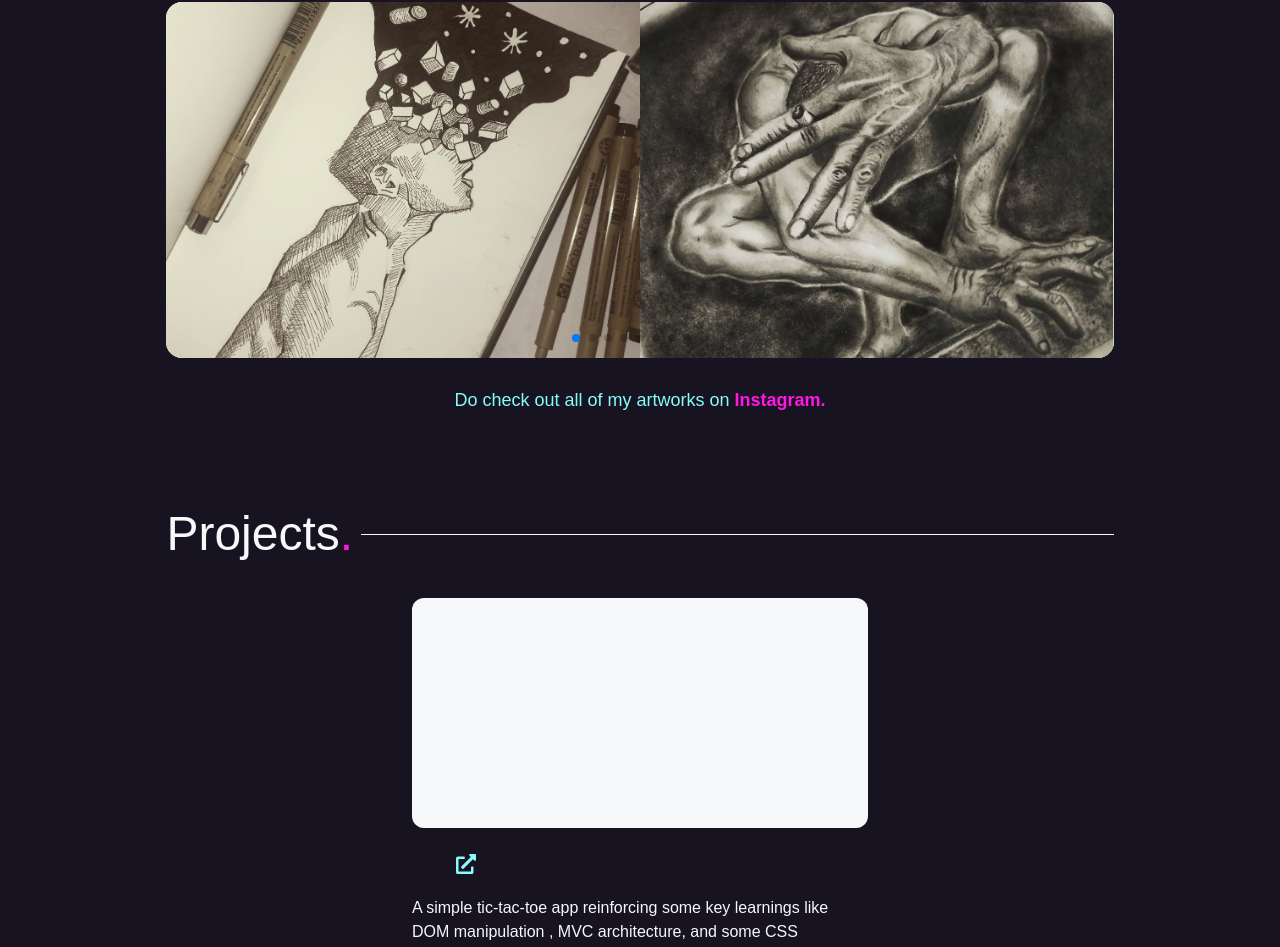
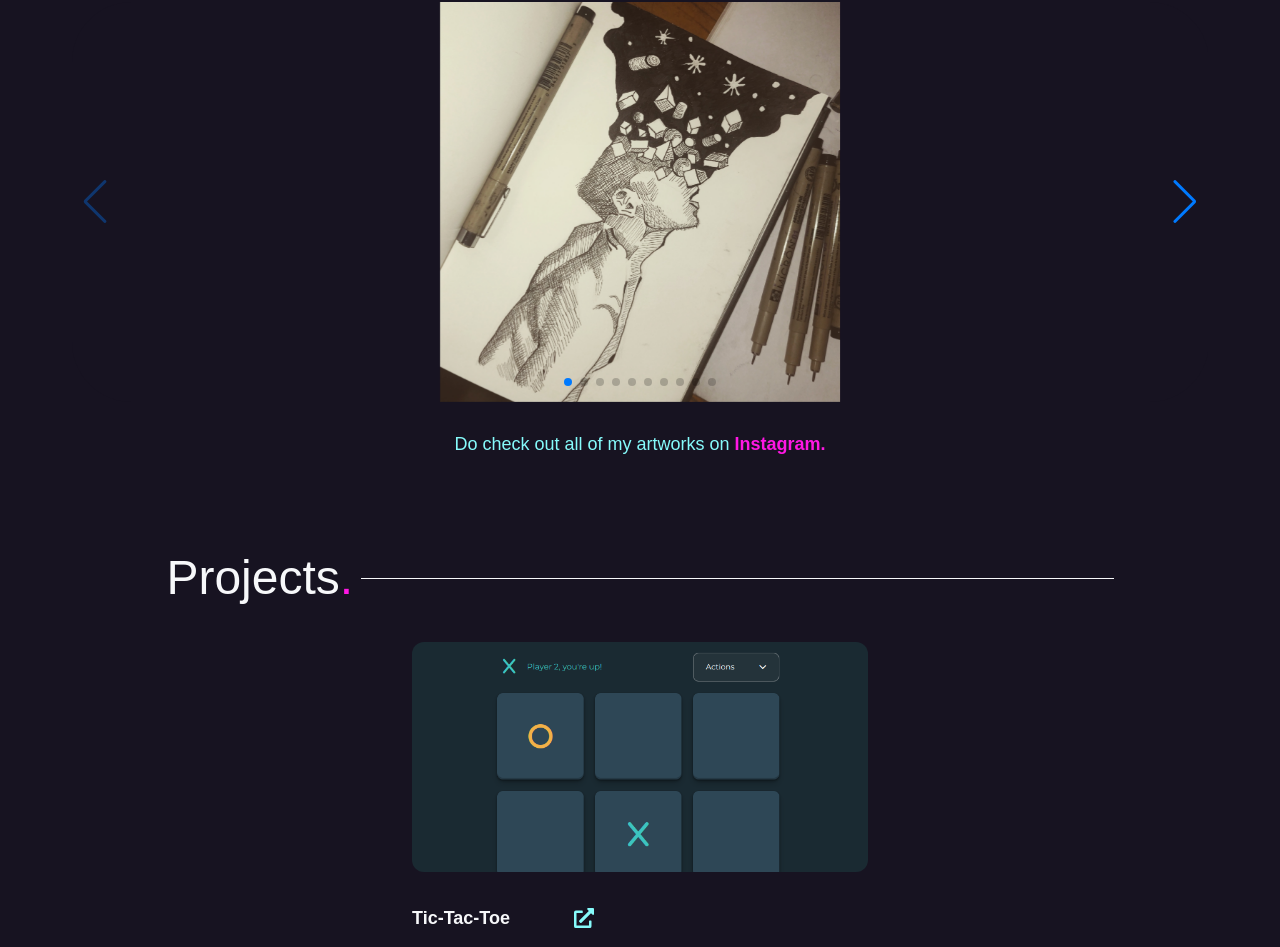
Before and after one commit to Shikhar0895/Portfolio-website-react, a React (Vite) app: page / in a window 1280 px wide. Shown: the part 1403-2350 px from the top of the page. Built offline with nearby package versions, Linux system fonts and the light colour scheme; some icons are missing.

Commit message:
changed slider

```diff
--- a/src/Components/About.jsx
+++ b/src/Components/About.jsx
@@ -70,7 +70,7 @@ const About = () => {
         </p>
         <motion.section
           ref={ref}
-          className={`w-full`}
+          className="w-[120%] h-[400px] bg-black flex justify-center items-center"
           data-section-id="About"
           initial={{ opacity: 0, y: 100 }}
           // animate={{ opacity: 1, y: 0 }}
--- a/src/Components/ProjectListing.jsx
+++ b/src/Components/ProjectListing.jsx
@@ -12,8 +12,9 @@ import { useInView } from "react-intersection-observer";
 import { useActiveSectionContext } from "../context/Activesectioncontext";
 import useInViewHook from "../utils/InViewHook";
 import { ProjectDetails } from "../constants";
+import { t3 } from "../assets";
 
-const ProjectCard = ({ image, gitLink, extLink, desc, techUsed }) => {
+const ProjectCard = ({ image, gitLink, extLink, desc, techUsed, name }) => {
   const ref = useRef(null);
 
   const { scrollYProgress } = useScroll({
@@ -34,12 +35,19 @@ const ProjectCard = ({ image, gitLink, extLink, desc, techUsed }) => {
       className={`min-w-[256px] w-[70%] lg:w-full max-w-[456px] bg-opacity-0 rounded-lg
       flex flex-wrap flex-col justify-evenly items-center`}
     >
-      <div
-        className="w-full h-[230px] bg-white rounded-xl"
-        id="imgWrapper"
-      ></div>
-      <div className=" flex flex-col gap-4 mt-5 w-full" id="Description">
+      <div className="w-full h-[230px] rounded-xl" id="imgWrapper">
+        {/* <a href={extLink} target="blank" rel="noreferrer noopener"> */}
+        <img
+          src={image}
+          alt="website_image"
+          className="w-[inherit] h-[inherit] object-cover rounded-xl hover:shadow-aqua hover:shadow-sm  transition"
+        />
+        {/* </a> */}
+      </div>
+
+      <div className=" flex flex-col gap-4 mt-[30px] w-full" id="Description">
         <div className="flex gap-5 items-center " id="cardTitlebar">
+          <h2 className="text-white font-bold text-lg">{name}</h2>
           <a
             href={gitLink}
             target="blank"
@@ -114,7 +122,6 @@ export default function ProjectListing() {
         id="ProjectCardWrapper"
       >
         {ProjectDetails.map((item) => {
-          // const {name, image, gitLink, extLink,techUsed} = item
           return <ProjectCard key={item.name} {...item} />;
         })}
         {/* <ProjectCard />
--- a/src/Components/Swiper.jsx
+++ b/src/Components/Swiper.jsx
@@ -1,29 +1,51 @@
-import React, { useRef, useState } from "react";
+import React, { useEffect, useRef, useState } from "react";
 // Import Swiper React components
 import { Swiper, SwiperSlide } from "swiper/react";
 
 // Import Swiper styles
 import "swiper/css";
-import "swiper/css/grid";
+import "swiper/css/effect-coverflow";
 import "swiper/css/pagination";
+import "swiper/css/navigation";
 
 // import './styles.css';
 
 // import required modules
-import { Grid, Pagination } from "swiper/modules";
+import {
+  EffectCoverflow,
+  Pagination,
+  Keyboard,
+  Navigation,
+} from "swiper/modules";
 import { artworks } from "../assets";
 
 export default function SwiperScroll() {
+  const [slideNum, setSlideNum] = useState(window.innerWidth > 640 ? 2 : 1);
+
+  useEffect(() => {
+    const handleslidesPerView = () => {
+      setSlideNum(window.innerWidth > 640 ? 3 : 1);
+    };
+
+    window.addEventListener("resize", handleslidesPerView);
+
+    return () => {
+      window.removeEventListener("resize", handleslidesPerView);
+    };
+  }, []);
+
+  console.log(screen);
+
   const swiperStyle = {
     background: "white",
-    height: "60vw",
-    width: "60vw",
+    width: "100%",
+    height: "100%",
     color: "black",
-    borderRadius: "16px",
-    minHeight: "248px",
+    // minHeight: "248px",
     minWidth: "100%",
-    maxHeight: "356px",
-    maxWidth: "956px",
+    // maxHeight: "356px",
+    // maxWidth: "956px",
+    backgroundColor: "rgb(23 19 33)",
   };
 
   const slideStyle = {
@@ -34,13 +56,15 @@ export default function SwiperScroll() {
     justifyContent: "center",
     alignItems: "center",
     height: "calc((100% - 30px) / 2) !important",
+    backgroundColor: "rgb(23 19 33)",
+    borderRadius: "60px",
   };
 
   const imgStyle = {
     display: "block",
     width: "100%",
     height: "100%",
-    objectFit: "cover",
+    objectFit: "scale-down",
   };
   return (
     <>
@@ -60,8 +84,8 @@ export default function SwiperScroll() {
         ))}
 
       </Swiper> */}
-      <Swiper
-        slidesPerView={2}
+      {/* <Swiper
+        slidesPerView={1}
         grid={{
           rows: 1,
         }}
@@ -71,12 +95,46 @@ export default function SwiperScroll() {
         }}
         modules={[Grid, Pagination]}
         style={swiperStyle}
+      > */}
+      <Swiper
+        effect={"coverflow"}
+        grabCursor={true}
+        centeredSlides={true}
+        slidesPerView={1}
+        keyboard={{
+          enabled: true,
+        }}
+        navigation={{
+          nextEl: ".swiper-button-next",
+          prevEl: ".swiper-button-prev",
+          clickable: true,
+        }}
+        coverflowEffect={{
+          rotate: 50,
+          stretch: 0,
+          depth: 100,
+          modifier: 1,
+          slideShadows: true,
+        }}
+        pagination={true}
+        modules={[EffectCoverflow, Pagination, Keyboard, Navigation]}
+        className="mySwiper"
+        style={swiperStyle}
       >
         {artworks.map((art, index) => (
           <SwiperSlide key={Math.random() * index} style={slideStyle}>
             <img style={imgStyle} src={art} />
           </SwiperSlide>
         ))}
+        <div className="slider-controler">
+          <div className="swiper-button-prev slider-arrow">
+            <ion-icon name="arrow-back-outline"></ion-icon>
+          </div>
+          <div className="swiper-button-next slider-arrow">
+            <ion-icon name="arrow-forward-outline"></ion-icon>
+          </div>
+          <div className="swiper-pagination"></div>
+        </div>
       </Swiper>
     </>
   );
--- a/src/assets/index.js
+++ b/src/assets/index.js
@@ -12,7 +12,7 @@ import Art07 from "../assets/Art07.jpeg";
 import Art08 from "../assets/Art08.jpg";
 import Art09 from "../assets/Art09.jpg";
 import Art12 from "../assets/Art12.jpg";
-import t3 from "../assets/tic-tac-toe.png";
+import t3 from "../assets/t3.png";
 
 export const artworks = [
   Art01,
--- a/src/constants/index.jsx
+++ b/src/constants/index.jsx
@@ -80,7 +80,7 @@ const Techtabs = [
 
 const ProjectDetails = [
   {
-    name: "T3",
+    name: "Tic-Tac-Toe",
     image: t3,
     gitLink:
       "https://github.com/Shikhar0895/Tic-Tac-Toe/tree/master/live%20vanilla%20JS",
@@ -89,8 +89,8 @@ const ProjectDetails = [
     techUsed: ["HTML", "CSS", "JAVASCRIPT"],
   },
   {
-    name: "foodDeliveryApp",
-    image: t3,
+    name: "Food Delivery App",
+    image: null,
     gitLink: "foodeliveryURL",
     extLink: "foodDeliveryApp",
     desc: "A react based food delivery App clone illustrates product listing, search, adding to cart flow, working with live API etc. ",
@@ -98,7 +98,7 @@ const ProjectDetails = [
   },
   {
     name: "AdoptPet",
-    image: t3,
+    image: null,
     gitLink: "https://github.com/Shikhar0895/Adopt_Pet.git",
     extLink: "https://shikhar0895.github.io/Adopt_Pet/",
     desc: "Lorem, ipsum dolor sit amet consectetur adipisicing elit. Tempore et quo minus",
```
Also changed, not shown: src/assets/t3.png (renamed from src/assets/tic-tac-toe.png), src/index.css (line endings or trailing spaces).
